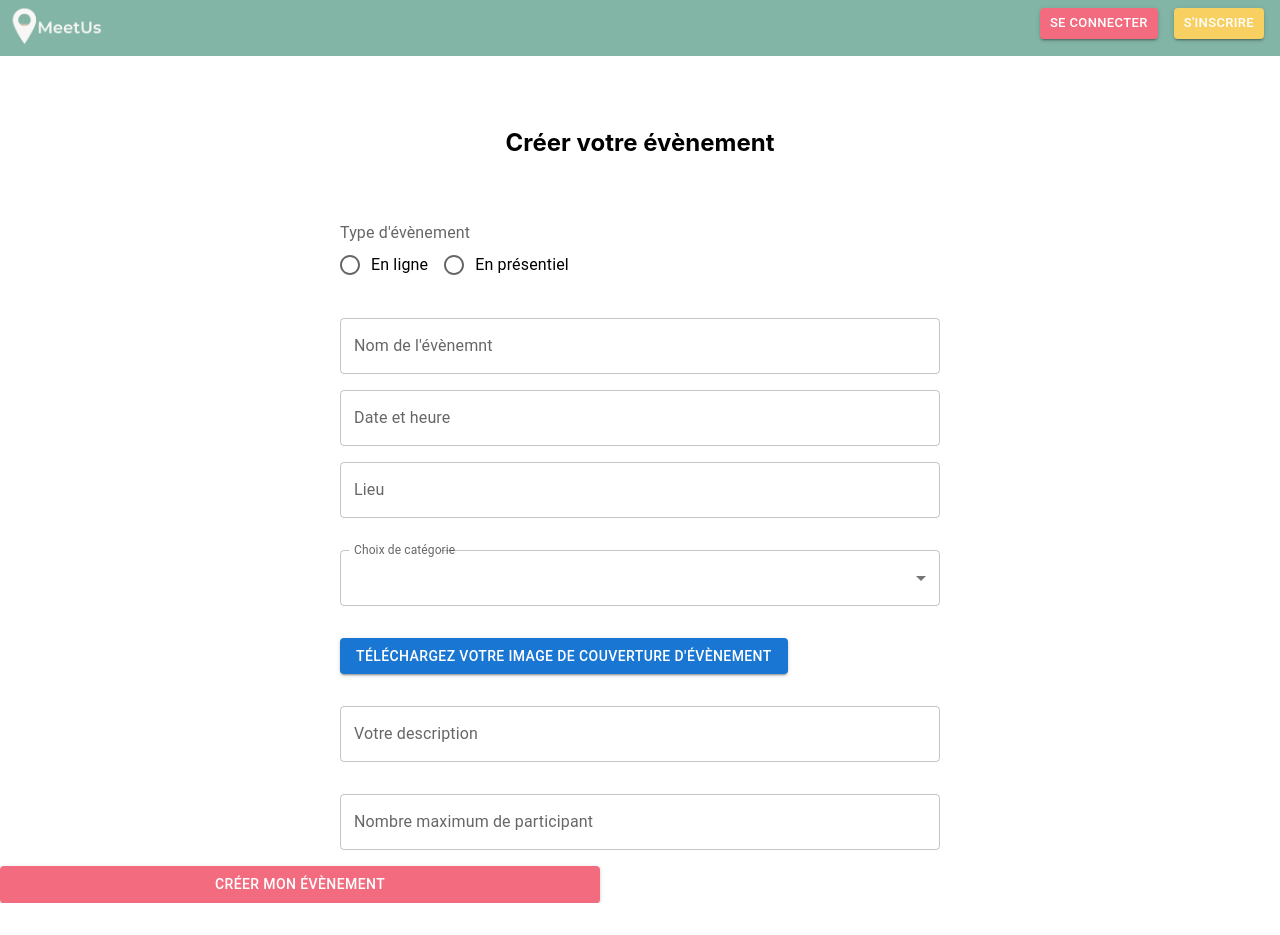
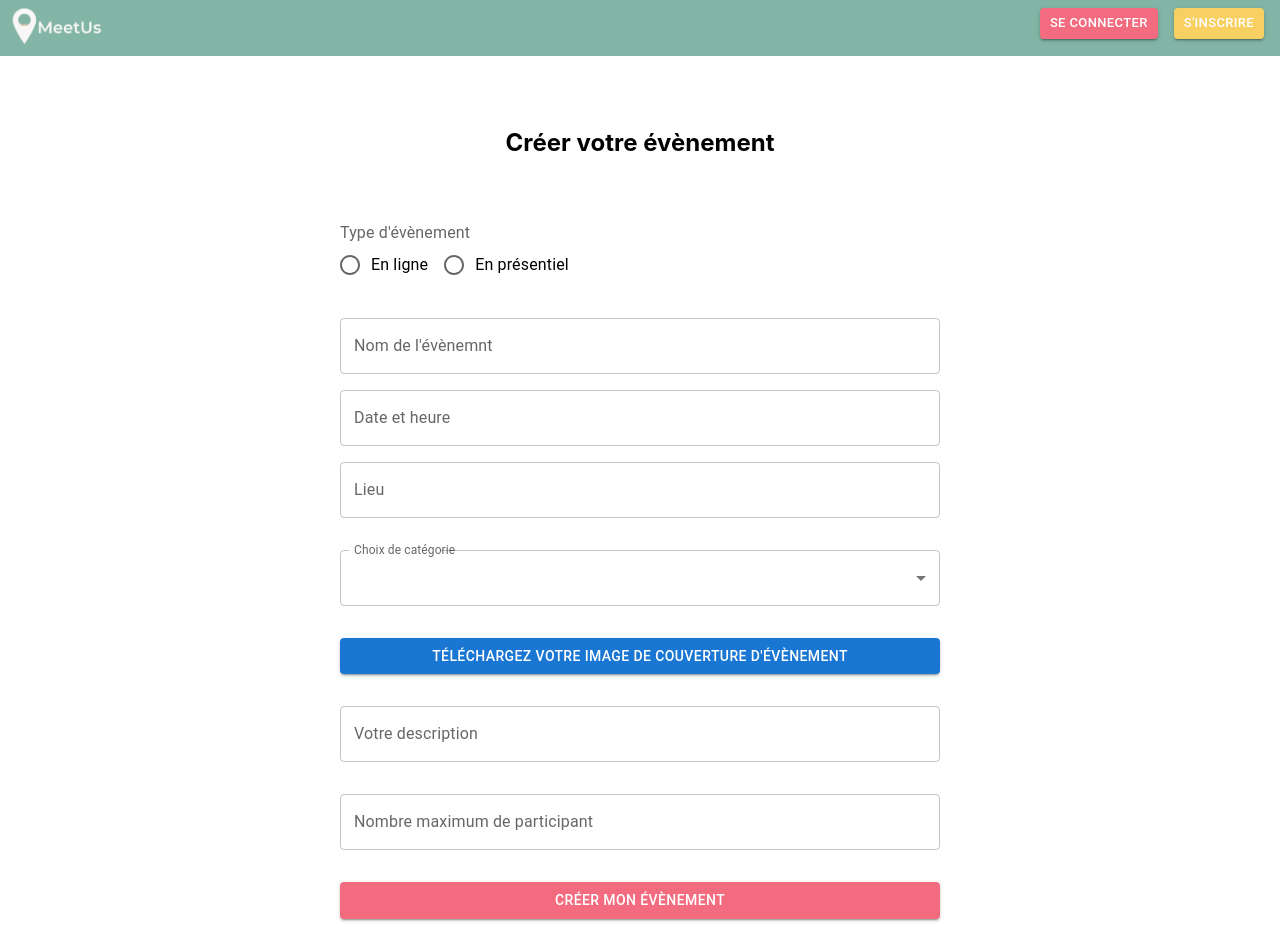
Before and after one commit to GeraldineBB/meetus-front, a React (Create React App) app: page /create in a window 1280 px wide. Before the commit the page ends 903 px from the top, so only its background shows below. Built offline with nearby package versions, Linux system fonts and the light colour scheme.

Commit message:
fix style eventcreation form

```diff
--- a/src/components/Event/EventForm/index.tsx
+++ b/src/components/Event/EventForm/index.tsx
@@ -74,15 +74,16 @@ const EventForm = () => {
                 </div>
 
                 <div className='event__form__photo'>
-                    <Stack >
-                        <label htmlFor="contained-button-file">
+                    <FormControl fullWidth>
+                    <label htmlFor="contained-button-file">
+
                             <Input accept="image/*" id="contained-button-file" multiple type="file" />
-                            <Button variant="contained" component="span">
+                            <Button fullWidth variant="contained" component="span">
                                 Téléchargez votre image de couverture d'évènement
                             </Button>
-                        </label>
-                    </Stack>
 
+                    </label>
+                    </FormControl>
                 </div>
 
                 <div className='event__form__description'>
@@ -92,8 +93,11 @@ const EventForm = () => {
                 <div className='event__form__number'>
                     <TextField fullWidth label="Nombre maximum de participant" className="eventForm" />
                 </div>
-
-                <Button sx={{ backgroundColor: '#F36B7F', '&:hover': { backgroundColor: '#F8CF61' } }} /* onSubmit='TODO' */ className='event__form__buttom' variant="contained">Créer mon évènement</Button>
+                <div className='event__form__buttom'>
+                <FormControl fullWidth>
+                <Button  sx={{ backgroundColor: '#F36B7F', '&:hover': { backgroundColor: '#F8CF61' } }} /* onSubmit='TODO' */  variant="contained">Créer mon évènement</Button>
+                </FormControl>
+                </div>
             </form >
 
 
--- a/src/components/Event/EventForm/style.scss
+++ b/src/components/Event/EventForm/style.scss
@@ -70,14 +70,7 @@
         width: 600px;
         padding: 1em;
     }
-    &__buttom{
-        display: flex;
-        justify-self: center;
-        margin: 0 auto;
-        max-width: 100%;
-        width: 600px;
-        padding: 1em;
-    }
+
 
 }
 h2{
@@ -87,7 +80,12 @@ h2{
     justify-content: center;
     text-transform: initial;
 }
-span{
+
+.event__form__buttom{
     display: flex;
-    justify-content: center;
+    justify-self: center;
+    margin: 0 auto;
+    max-width: 100%;
+    width: 600px;
+    padding: 1em;
 }
```
